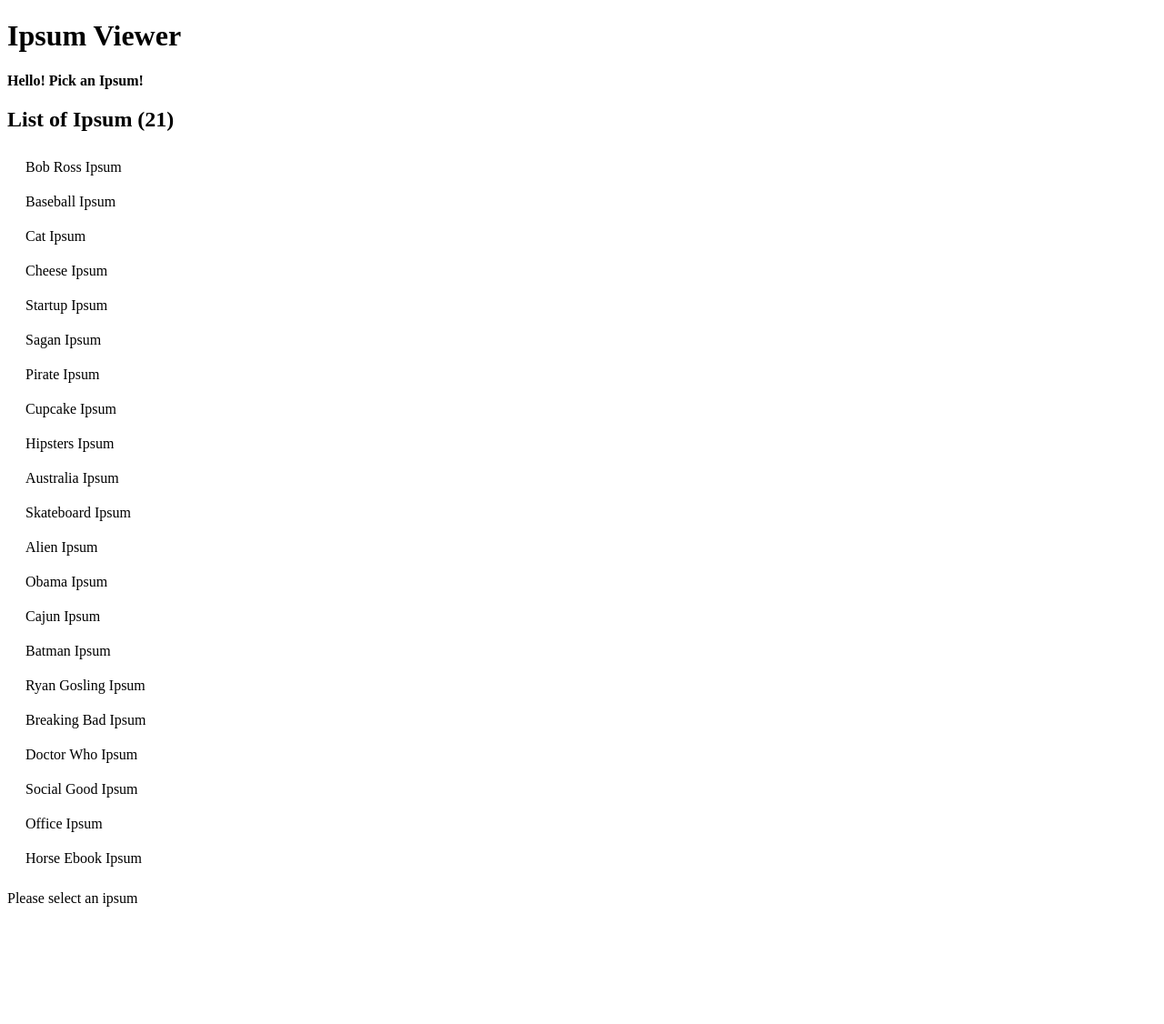
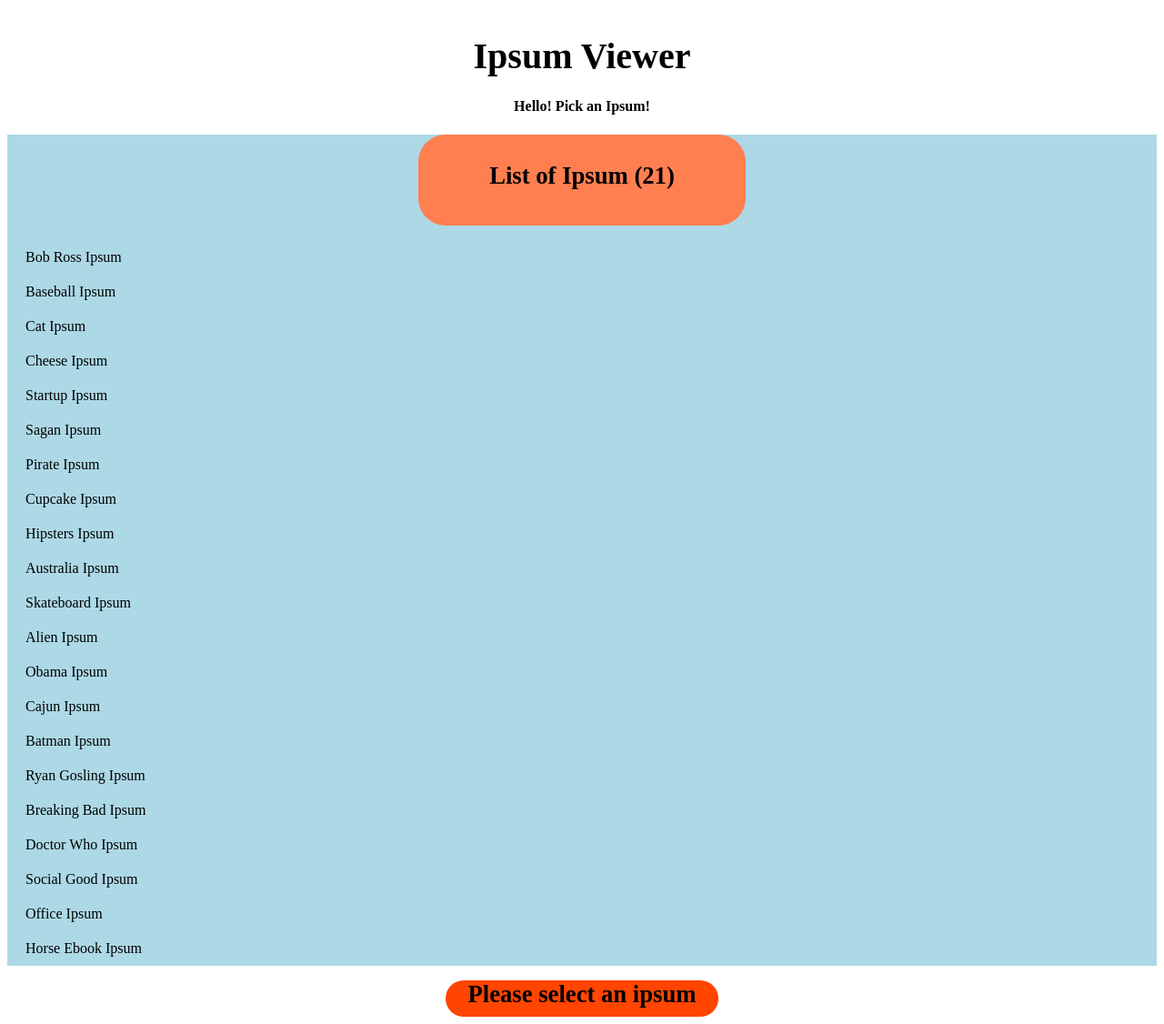
Before and after one commit to alchemy-bootcamp-two-spring-2018/ipsum-vuejs, a Vue app: page / in a window 1280 px wide. Shown: the whole page at 91% size. Before the commit the page ends 1013 px from the top, so only its background shows below. Built offline with nearby package versions, Linux system fonts and the light colour scheme.

Commit message:
added style

```diff
--- a/src/App.vue
+++ b/src/App.vue
@@ -4,7 +4,6 @@
       <h1>Ipsum Viewer</h1>
       <p v-html="someHtml"></p>
     </header>
-
 
     <main>
       <section class="list">
@@ -45,3 +44,21 @@
   }
 };
 </script>
+<style>
+h1 {
+  font-size: 30pt;
+  text-align: center;
+  width: 300px;
+  height: 40px;
+  margin: auto;
+  padding: 30px;
+  border-radius: 30px 30px 30px 30px
+}
+p {
+
+  text-align: center;
+  height: 40px;
+  margin: auto;
+  border-radius: 30px 30px 30px 30px
+}
+</style>
--- a/src/components/IpsumList.vue
+++ b/src/components/IpsumList.vue
@@ -19,8 +19,6 @@
 
 <script>
 import ipsum from './ipsum.js';
-
-
 export default {
   data() {
     return {
@@ -30,10 +28,26 @@
   props: ['selected']
 };
 </script>
-
 <!-- Add "scoped" attribute to limit CSS to this component only -->
 <style scoped>
+
+div {
+    background-color: lightblue;
+
+}
+h1 {
+  font-size: 20pt;
+    text-align: center;
+    background-color: coral;
+    width: 300px;
+    height: 40px;
+    margin: auto;
+
+    border-radius: 30px 30px 30px 30px
+}
 h3 {
+  display: flex;
+  text-align: center;
   margin: 40px 0 0;
 }
 ul {
@@ -53,13 +67,16 @@
   cursor: pointer;
 }
 .ipsum.selected {
-  background: antiquewhite;
+  background:aqua;
+   border-radius: 20px 20px 20px 20px
 }
 .ipsum.selected:hover {
-  background: wheat;
+  background: aquamarine;
+   border-radius: 20px 20px 20px 20px
 }
 .ipsum:hover {
-  background: steelblue;
+  background: aquamarine;
+  border-radius: 20px 20px 20px 20px
 }
 .ipsum img {
   width: 75px;
--- a/src/components/IpsumViewer.vue
+++ b/src/components/IpsumViewer.vue
@@ -6,30 +6,33 @@
                 <li> {{ipsum.author}} </li>
                 <li v-html='ipsum.body'> </li>
             </ul>
-
-            <!-- <div v-bind:src="ipsum.authorUrl"></div> -->
-            <!-- <div>
-            </div> -->
-
         </article>
-        <p v-else>Please select an ipsum</p>
+        <p v-else> <strong>Please select an ipsum</strong></p>
     </div>
 </template>
 
 <script>
 export default {
     props: ['ipsum']
-
 };
-
 </script>
 
 <style scoped>
-.ipsum-detail {
-
-padding: 10px;
-text-align: center;
+p {
+    font-size: 20pt;
+    text-align: center;
+    background-color: orangered;
+    width: 300px;
+    height: 40px;
+    margin: auto;
+    border-radius: 30px 30px 30px 30px
 
 }
-
+.ipsum-detail {
+background-color: aqua;
+text-align: center;
+border: black;
+border-width: 5px;
+border-radius: 30px 30px 30px 30px
+}
 </style>
```
Also changed, not shown: public/index.html (line endings or trailing spaces).
